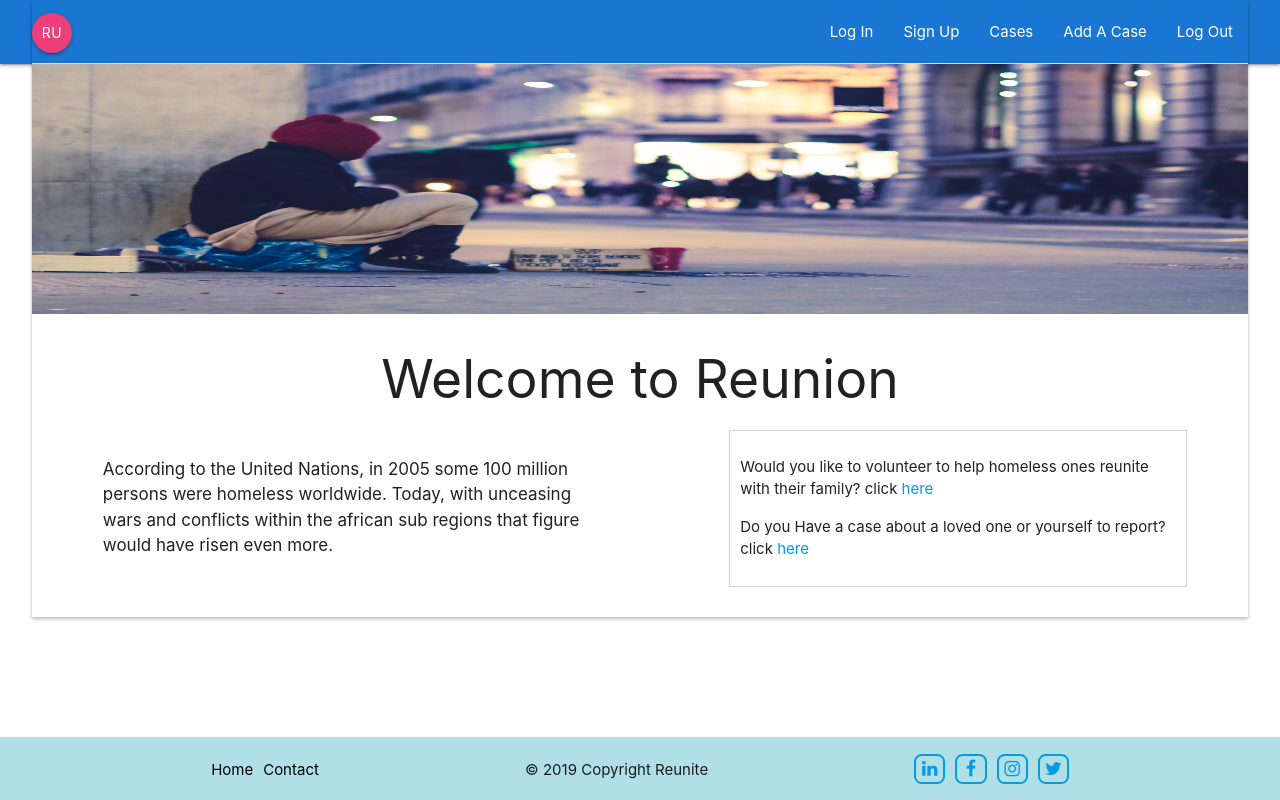
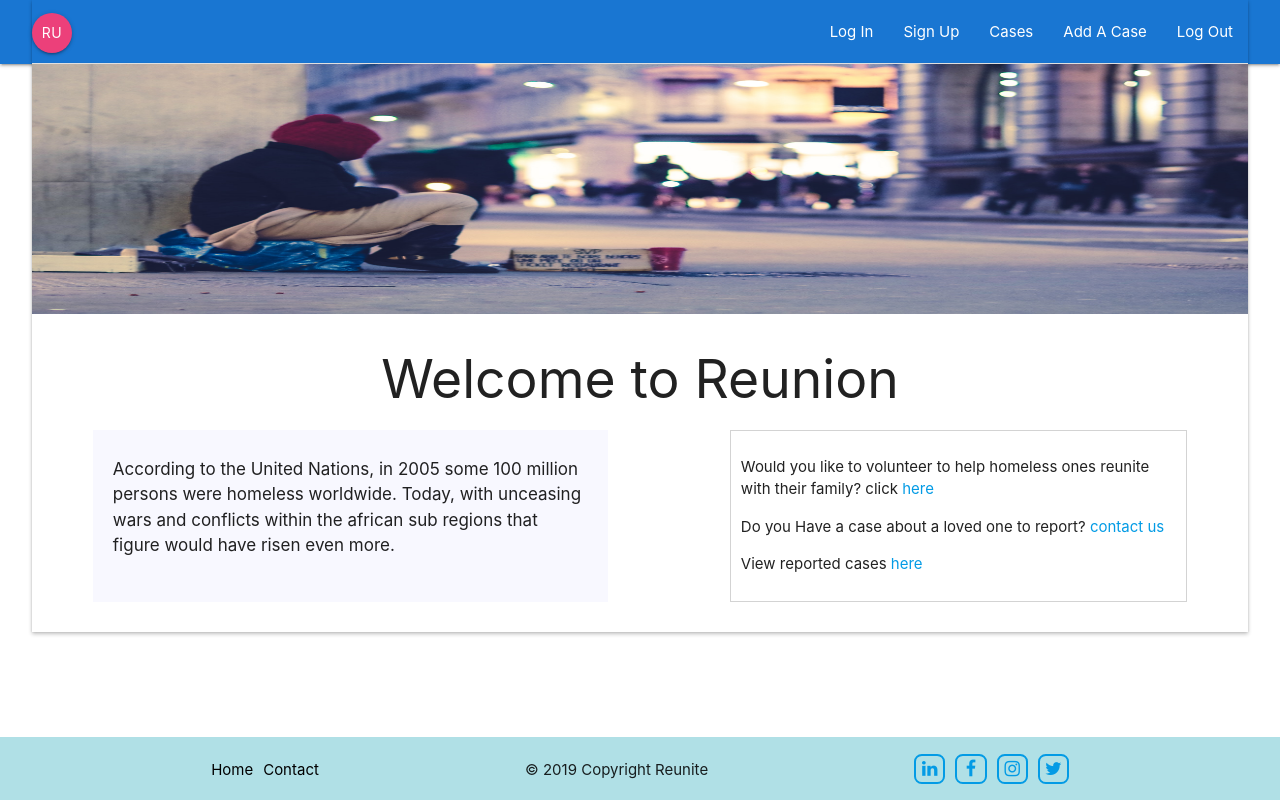
Before and after one commit to Martins-O-U/Reunion-test, a React (Create React App) app: page / in a window 1280 px wide. Built offline with nearby package versions, Linux system fonts and the light colour scheme; no server answers.

Commit message:
Edited home page styling

```diff
--- a/src/Components/HeaderNav/HeaderNav.js
+++ b/src/Components/HeaderNav/HeaderNav.js
@@ -17,12 +17,15 @@ const HeaderNav = () => {
 
 export default HeaderNav;
 
-const SignedInLink = () => {
+const SignedInLink = (props) => {
+    const onLogout = () => {
+        localStorage.removeItem("token");
+    }
     return (
         <ul className="right">
             <li><NavLink to='/reunitecases'>Cases</NavLink></li>
             <li><NavLink to='/volunteer-add-case'>Add A Case</NavLink></li>
-            <li><NavLink to='/'>Log Out</NavLink></li>
+            <li><NavLink to='/' onClick={onLogout}>Log Out</NavLink></li>
         </ul>
     )
 }
--- a/src/Components/HomePage/HomePage.js
+++ b/src/Components/HomePage/HomePage.js
@@ -17,7 +17,8 @@ export default function Home() {
                 </div>
                 <div className="case-par">
                     <p>Would you like to volunteer to help homeless ones reunite with their family? click <Link to="/signup">here</Link></p>
-                    <p>Do you Have a case about a loved one or yourself to report? click <Link to="/volunteer-add-case">here</Link></p>
+                    <p>Do you Have a case about a loved one to report? <Link to="/">contact us </Link></p>
+                    <p>View reported cases <Link to="/reunitecases">here</Link></p>
                 </div>
             </div>
         </div>
--- a/src/index.css
+++ b/src/index.css
@@ -11,7 +11,6 @@ code {
   font-family: source-code-pro, Menlo, Monaco, Consolas, "Courier New",
     monospace;
 }
-
 .container {
   max-width: 1300px;
   width: 95%;
@@ -40,9 +39,10 @@ code {
 
 .un-par{
   width: 45%;
-  padding: 10px;
+  padding: 10px 20px;
   margin-left: 5%;
   margin-right: 5%;
+  background-color: #F8F8FF;
 }
 .un-par p{
   font-size: 17px;
@@ -84,7 +84,7 @@ code {
   max-width: 1100px;
   margin: auto;
   width: 95%;
-  box-shadow: 0 -1px 0 #e0e0e0, 0 0 2px rgba(0, 0, 0, 0.12),
+  box-shadow: 0 -1px 0 #e0e0e0, 0 7px 10px rgba(0, 0, 0, 0.12),
   0 2px 4px rgba(0, 0, 0, 0.24);
   background-color: #F0F8FF;
  }
@@ -92,7 +92,7 @@ code {
 .case-card {
   border: 0;
   max-width: 850px;
-  box-shadow: 0 -1px 0 #e0e0e0, 0 0 2px rgba(0, 0, 0, 0.12),
+  box-shadow: 0 -1px 0 #e0e0e0, 0 7px 10px rgba(0, 0, 0, 0.12),
     0 2px 4px rgba(0, 0, 0, 0.24);
   padding: 1rem;
   cursor: pointer;
@@ -138,7 +138,7 @@ code {
   max-width: 800px;
   margin: auto;
   width: 95%;
-  box-shadow: 0 -1px 0 #e0e0e0, 0 0 2px rgba(0, 0, 0, 0.12),
+  box-shadow: 0 -1px 0 #e0e0e0, 0 7px 10px rgba(0, 0, 0, 0.12),
   0 2px 4px rgba(0, 0, 0, 0.24);
 }
 
@@ -150,7 +150,7 @@ code {
   padding-left: 30px;
   padding-bottom: 5px;
   text-align: center;
-  box-shadow: 0 -1px 0 #e0e0e0, 0 0 2px rgba(0, 0, 0, 0.12),
+  box-shadow: 0 -1px 0 #e0e0e0, 0 7px 10px rgba(0, 0, 0, 0.12),
   0 2px 4px rgba(0, 0, 0, 0.24);
 }
 .submit-case-button{
```
